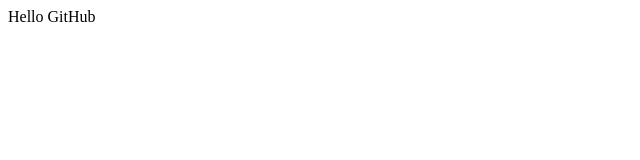
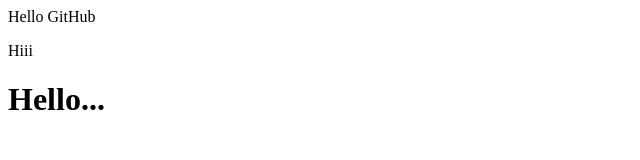
Before and after one commit to Samruddhi-5424/CodSoft, a plain HTML site: page Project_first/index.html in a window 1280 px wide. Shown: the whole page, without its empty margins (0-640 px from the left). Drawn offline with Linux system fonts and the light colour scheme.

Commit message:
add some program

```diff
--- a/Project_first/index.html
+++ b/Project_first/index.html
@@ -1 +1,3 @@
 <p>Hello GitHub</p>
+<p>Hiii</p>
+<h1>Hello...</h1>
```
Also changed, not shown: Project_two/project_two.html (+1 -1 lines), 3 other files.
